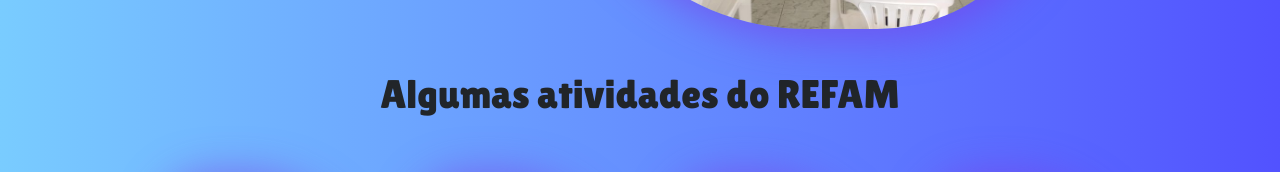
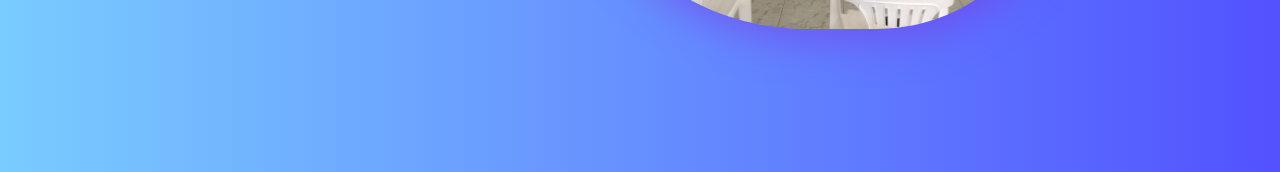
Before and after one commit to LucasHash123/projeto-refam, an Angular app: page / in a window 1280 px wide. Shown: the part 599-771 px from the top of the page. Built offline with nearby package versions, Linux system fonts and the light colour scheme.

Commit message:
animação de scroll

```diff
--- a/src/app/home/sobre/sobre.component.css
+++ b/src/app/home/sobre/sobre.component.css
@@ -1,3 +1,10 @@
+* {
+    animation:appear 1s ease-in-out;
+    animation-timeline: view(block);
+    animation-range: cover 0% cover 19%;
+    view-timeline-inset: 20%;
+}
+
 #efeito-imagem {
     border-radius: 110px 250px 180px 250px;
     transform-origin: center center;
@@ -27,3 +34,16 @@ li {
 .carousel-inner {
     box-shadow: rgba(0, 0, 0, 0.841) 0px 5px 15px;
 }
+
+
+@keyframes appear {
+    from {
+        opacity: 0;
+        clip-path: inset(45% 20% 45% 20%);
+    }
+
+    to {
+        opacity: 1;
+        clip-path: inset(0% 0% 0% 0%);
+    }
+}
```
